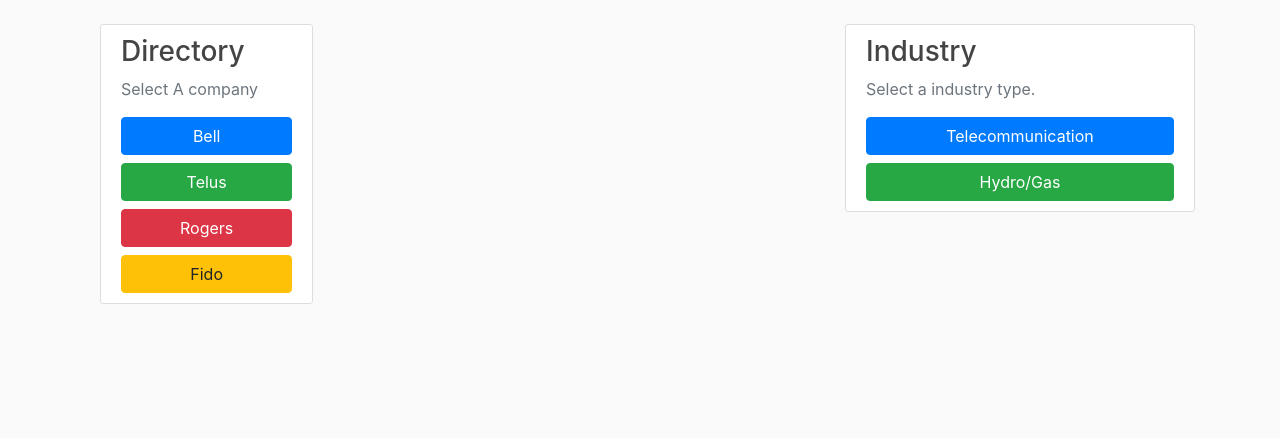
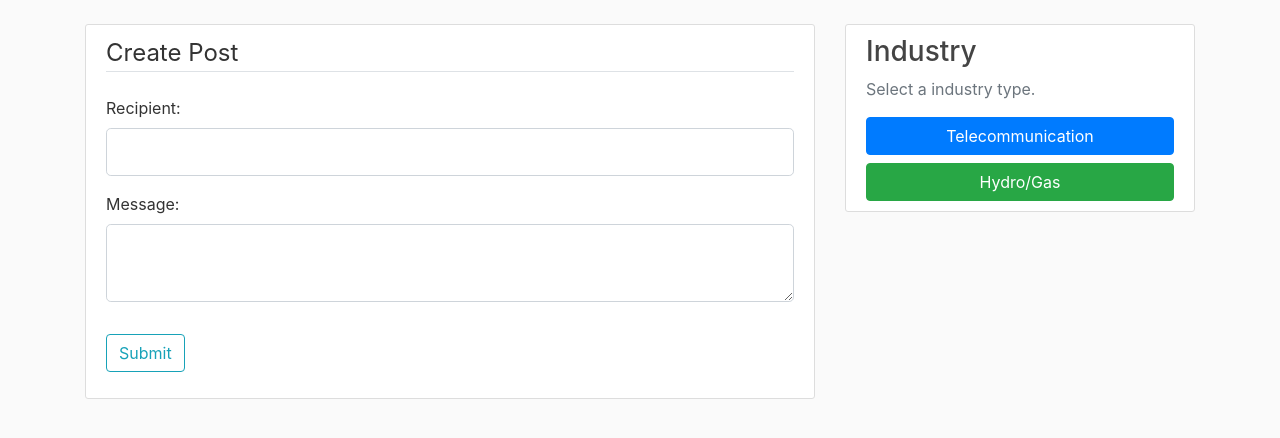
Before and after one commit to bkapadia01/Flask_blog, a Flask app: page /modal in a window 1280 px wide. Shown: the part 56-494 px from the top of the page. Run offline with Flask 2, Linux system fonts and the light colour scheme; the visitor is signed in with stand-in values (Sample User, id 1); some libraries are stand-ins or nearby versions.

Commit message:
working terrible user betta

```diff
--- a/flaskblog/main/routes.py
+++ b/flaskblog/main/routes.py
@@ -1,4 +1,4 @@
-from flask import render_template, url_for, flash, redirect, request, abort, Blueprint
+from flask import render_template, url_for, flash, redirect, request, abort, Blueprint, jsonify
 from flask_login import current_user, login_required
 from flaskblog import db
 from flaskblog.models import Post
@@ -21,13 +21,16 @@ def about():
 @main.route('/modal', methods=['GET', 'POST'])
 @login_required
 def modal():
+    print("Im working outside", flush=True)
     form = ModalForm()
+    print(form.content(), flush=True)
     if form.validate_on_submit():
+        print("Im working", flush=True)
         post = Post(title=form.title.data, content=form.content.data, author= current_user)
         db.session.add(post)
         db.session.commit()
         flash('Post has been created', 'success')
-        return redirect(url_for('main.modal'), jsonify(status='ok'))
+        return redirect(url_for('main.modal'))
     return render_template('modal.html', title = 'modal', form=form, legend='Create Post')
 
 # @main.route('/modal', methods=['GET', 'POST'])
--- a/flaskblog/models.py
+++ b/flaskblog/models.py
@@ -34,7 +34,7 @@ class User(db.Model, UserMixin):
     def __repr__(self):
         return f"User('{self.username}','{self.email}', '{self.image_file}')"
 
-class Post(db.Model):
+class Post(db.Model, UserMixin):
     id = db.Column(db.Integer, primary_key=True)
     title = db.Column(db.String(100), nullable=False)
     date_posted = db.Column(db.DateTime, nullable=False, default=datetime.utcnow)
--- a/flaskblog/templates/modal.html
+++ b/flaskblog/templates/modal.html
@@ -1,29 +1,12 @@
+
+
 {% extends "layout.html" %}
 {% block content %}
-    <div class="col-md-4">
-        <div class="content-section">
-            <h3>Directory</h3>
-            <p class='text-muted'>Select A company</p>
-            <ul class="list-group">
-            <button type="button" class="btn btn-primary btn-block" class=" list-group-item list-group-item-light" data-toggle="modal" data-target="#teleModal" data-whatever="Bell Customer Service">Bell</button>
-            <button type="button" class="btn btn-success btn-block" class=" list-group-item list-group-item-light" data-toggle="modal" data-target="#teleModal" data-whatever="Telus">Telus</button>
-            <button type="button" class="btn btn-danger btn-block" class=" list-group-item list-group-item-light" data-toggle="modal" data-target="#teleModal" data-whatever="Rogers">Rogers</button>
-            <button type="button" class="btn btn-warning btn-block" class=" list-group-item list-group-item-light" data-toggle="modal" data-target="#teleModal" data-whatever="Fido">Fido</button>
-            </ul>
-        </div>
-    </div>
-
-    <div class="modal fade" id="teleModal" tabindex="-1" role="dialog" aria-labelledby="exampleModalLabel" aria-hidden="true">
-        <div class="modal-dialog" role="document">
-            <div class="modal-content">
-            <div class="modal-header">
-                <h5 class="modal-title" id="exampleModalLabel">New message</h5>
-                <button type="button" class="close" data-dismiss="modal" aria-label="Close">
-                <span aria-hidden="true">&times;</span>
-                </button>
-            </div>
-            <div class="modal-body">
-                <form method="POST" id="form1" action="(url_for('main.modal'))">
+ <div class="content-section">
+    <form method="POST" action="">
+        {{ form.hidden_tag() }}
+                <fieldset class="form-group">
+                <legend class="border-bottom mb-4">{{legend}}</legend>
                 <div class="form-group">
                     {{ form.title.label(class="form-control-label") }}
                     {% if form.title.errors %}
@@ -50,37 +33,10 @@
                         {{ form.content(class="form-control form-control-lg") }}
                     {% endif %}
                 </div>
-                </form>
+            </fieldset>
+            <div class="form-group">
+                    {{ form.submit(class="btn btn-outline-info")}}
             </div>
-            <div class="modal-footer">
-                <button type="button" class="btn btn-secondary" data-dismiss="modal">Close</button>
-                {{ form.submit(class="btn btn-outline-info", id='btnSave') }}
-            </div>
-            </div>
-        </div>
+    </form>
     </div>
-
-    <script>
-        $('#teleModal').on('show.bs.modal', function (event) {
-            var button = $(event.relatedTarget) // Button that triggered the modal
-            var recipient = button.data('whatever') // Extract info from data-* attributes
-            // If necessary, you could initiate an AJAX request here (and then do the updating in a callback).
-            // Update the modal's content. We'll use jQuery here, but you could use a data binding library or other methods instead.
-            var modal = $(this)
-            modal.find('.modal-title').text('New message to ' + recipient)
-            modal.find('.modal-body input').val(recipient)
-        })
-        $('#btnSave').click(function() {
-            //event.preventDefault();
-            $('#teleModal').modal('hide');
-            /*if (data.status == 'ok') {
-                $('#teleModal').modal('hide');
-                location.reload();
-            }
-            else {
-                $('#teleModal').modal('hide');
-                $('#teleModal.modal-content').html(data);
-            }*/
-        })
-    </script>
 {% endblock content %}
```
Also changed, not shown: test_db.py (added, +21 -0 lines), flaskblog/site.db.
